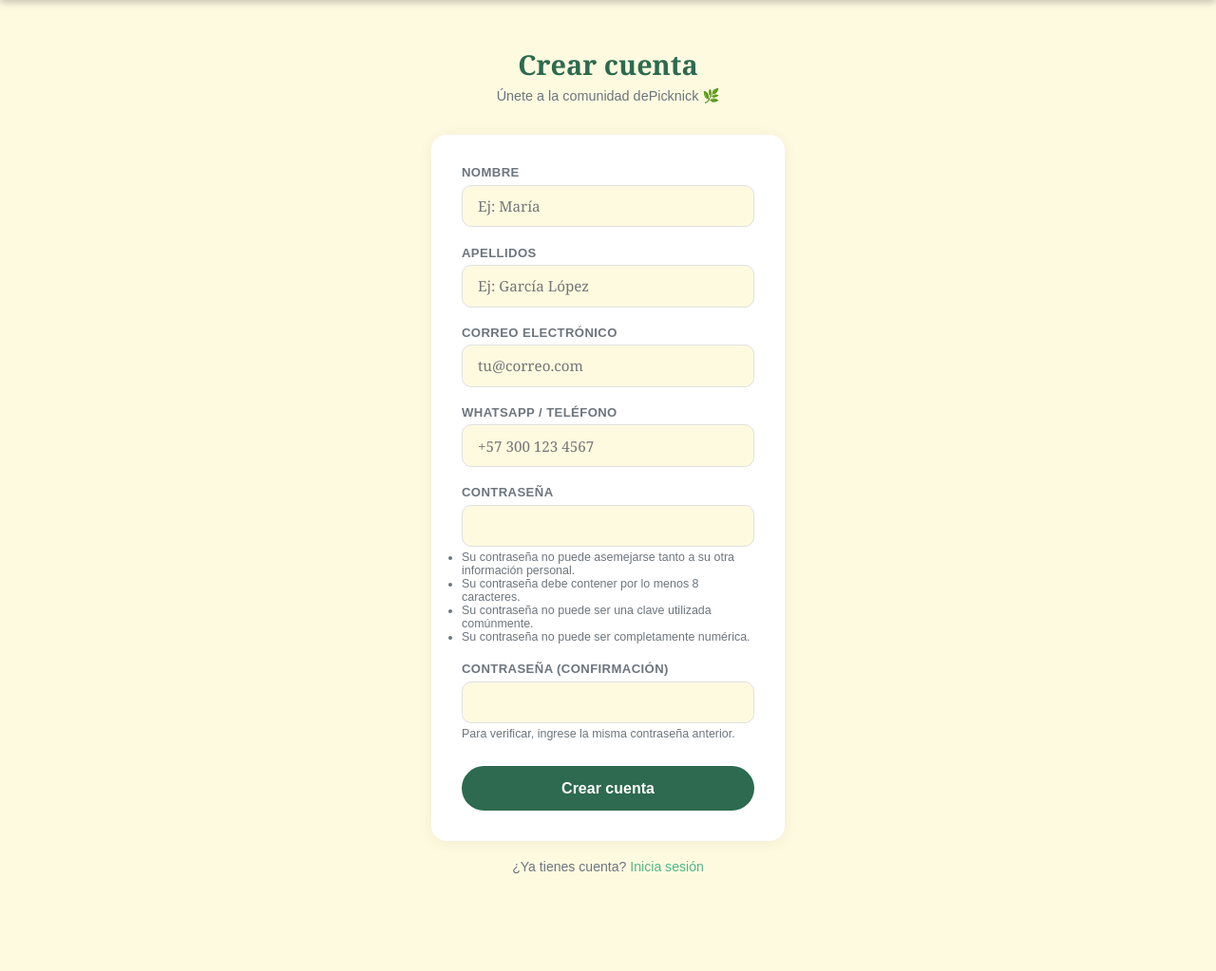
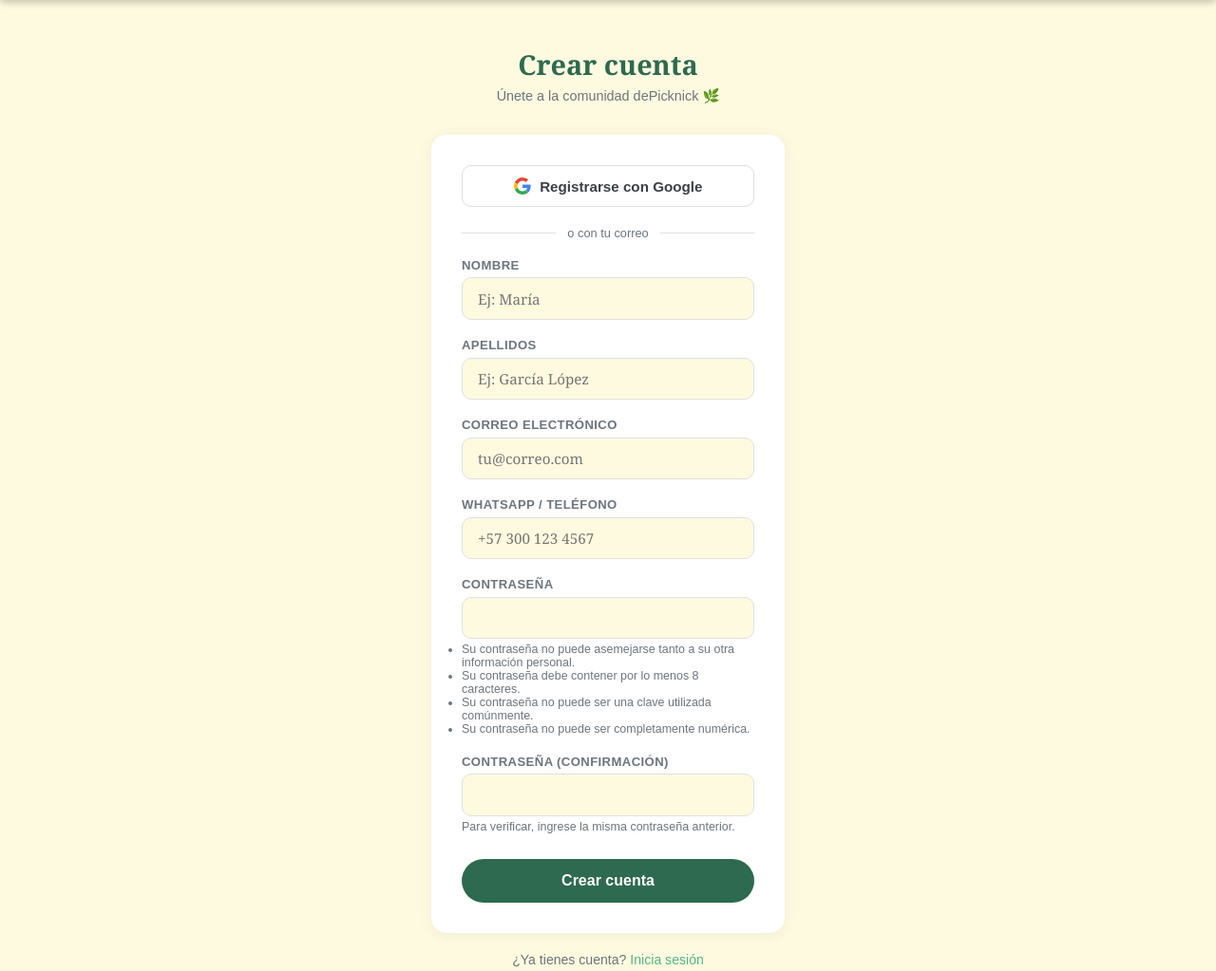
Before and after one commit to GitFrojasc/depicknick, a Django app: page /registro/ in a window 1280 px wide. Shown: the part 64-1087 px from the top of the page at 95% size. Run offline with Django 5.2, Linux system fonts and the light colour scheme; some libraries are stand-ins or nearby versions.

Commit message:
Agrega login con Google via django-allauth
- django-allauth[socialaccount] instalado y configurado
- Botón "Continuar con Google" en login y registro
- Signal auto-crea PerfilCliente para usuarios de Google
- Variables GOOGLE_CLIENT_ID y GOOGLE_CLIENT_SECRET via env

Co-Authored-By: Claude Sonnet 4.6 <noreply@anthropic.com>

```diff
--- a/core/urls.py
+++ b/core/urls.py
@@ -15,7 +15,7 @@ Including another URLconf
     2. Add a URL to urlpatterns:  path('blog/', include('blog.urls'))
 """
 from django.contrib import admin
-from django.urls import path
+from django.urls import path, include
 from django.contrib.auth import views as auth_views
 from tienda import views
 
@@ -25,6 +25,7 @@ urlpatterns = [
     path('carrito/', views.ver_carrito, name='ver_carrito'),
     path('carrito/agregar/<int:producto_id>/', views.agregar_al_carrito, name='agregar_carrito'),
     path('carrito/quitar/<int:producto_id>/', views.quitar_del_carrito, name='quitar_carrito'),
+    path('accounts/', include('allauth.urls')),
     path('login/', auth_views.LoginView.as_view(template_name='login.html'), name='login'),
     path('logout/', auth_views.LogoutView.as_view(), name='logout'),
     path('registro/', views.registro, name='registro'),
--- a/requirements.txt
+++ b/requirements.txt
@@ -1,4 +1,5 @@
 asgiref==3.11.1
+django-allauth[socialaccount]==65.3.0
 certifi==2026.4.22
 charset-normalizer==3.4.7
 diff-match-patch==20241021
--- a/templates/registro.html
+++ b/templates/registro.html
@@ -79,6 +79,24 @@
     transition: background .2s;
   }
   .btn-auth:hover { background: #235c40; }
+  .btn-google {
+    display: flex;
+    align-items: center;
+    justify-content: center;
+    gap: .6rem;
+    width: 100%;
+    padding: .75rem;
+    border: 1.5px solid #e0e0e0;
+    border-radius: 10px;
+    background: #fff;
+    font-family: Arial, sans-serif;
+    font-size: .95rem;
+    font-weight: 600;
+    color: #3c4043;
+    text-decoration: none;
+    transition: background .2s, border-color .2s;
+  }
+  .btn-google:hover { background: #f8f9fa; border-color: #ccc; }
   .auth-link {
     text-align: center;
     font-family: Arial, sans-serif;
@@ -97,6 +115,19 @@
   <p class="subtitulo">Únete a la comunidad dePicknick 🌿</p>
 
   <div class="auth-card">
+
+    {% load socialaccount %}
+    <a href="{% provider_login_url 'google' %}" class="btn-google">
+      <svg width="18" height="18" viewBox="0 0 48 48"><path fill="#EA4335" d="M24 9.5c3.54 0 6.71 1.22 9.21 3.6l6.85-6.85C35.9 2.38 30.47 0 24 0 14.62 0 6.51 5.38 2.56 13.22l7.98 6.19C12.43 13.72 17.74 9.5 24 9.5z"/><path fill="#4285F4" d="M46.98 24.55c0-1.57-.15-3.09-.38-4.55H24v9.02h12.94c-.58 2.96-2.26 5.48-4.78 7.18l7.73 6c4.51-4.18 7.09-10.36 7.09-17.65z"/><path fill="#FBBC05" d="M10.53 28.59c-.48-1.45-.76-2.99-.76-4.59s.27-3.14.76-4.59l-7.98-6.19C.92 16.46 0 20.12 0 24c0 3.88.92 7.54 2.56 10.78l7.97-6.19z"/><path fill="#34A853" d="M24 48c6.48 0 11.93-2.13 15.89-5.81l-7.73-6c-2.18 1.48-4.97 2.31-8.16 2.31-6.26 0-11.57-4.22-13.47-9.91l-7.98 6.19C6.51 42.62 14.62 48 24 48z"/></svg>
+      Registrarse con Google
+    </a>
+
+    <div style="display:flex;align-items:center;gap:.8rem;margin:1.2rem 0;">
+      <hr style="flex:1;border:none;border-top:1px solid #e0e0e0;">
+      <span style="font-family:Arial,sans-serif;font-size:.8rem;color:var(--gris);">o con tu correo</span>
+      <hr style="flex:1;border:none;border-top:1px solid #e0e0e0;">
+    </div>
+
     <form method="POST">
       {% csrf_token %}
       {% for field in form %}
```
Also changed, not shown: core/settings.py (+29 -0 lines), templates/login.html (+31 -0 lines), tienda/apps.py (+11 -0 lines).
